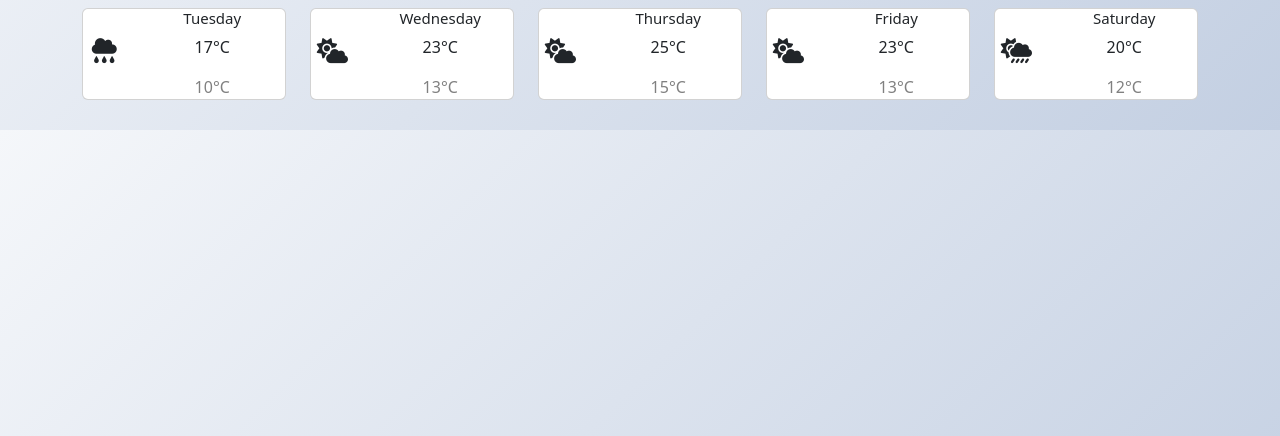
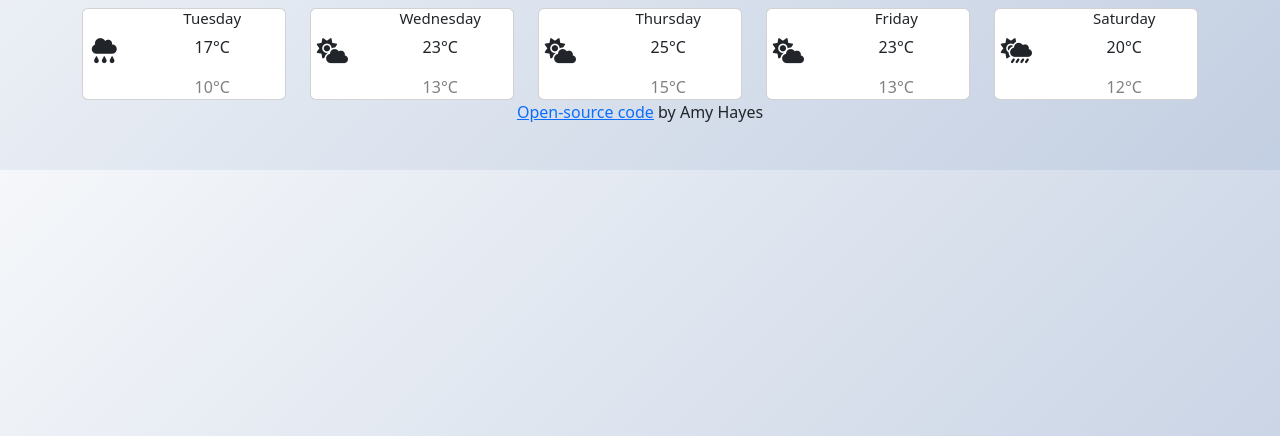
Before and after one commit to amyhayes789/Weather-Project, a plain HTML site: page index.html in a window 1280 px wide. Shown: the part 364-800 px from the top of the page. Drawn offline with nearby package versions, Linux system fonts and the light colour scheme.

Commit message:
Added open-source code link

```diff
--- a/index.html
+++ b/index.html
@@ -169,6 +169,15 @@
         </div>
       </div>
     </div>
+    <footer>
+      <p class="footer">
+        <a href="https://github.com/amyhayes789/Weather-Project" target="_blank"
+          >Open-source code</a
+        >
+        by Amy Hayes
+      </p>
+    </footer>
+
     <script src="src/index.js"></script>
   </body>
 </html>
--- a/src/styles.css
+++ b/src/styles.css
@@ -76,3 +76,7 @@ h5 {
   top: 5px;
   left: 40px;
 }
+
+footer {
+  text-align: center;
+}
```
